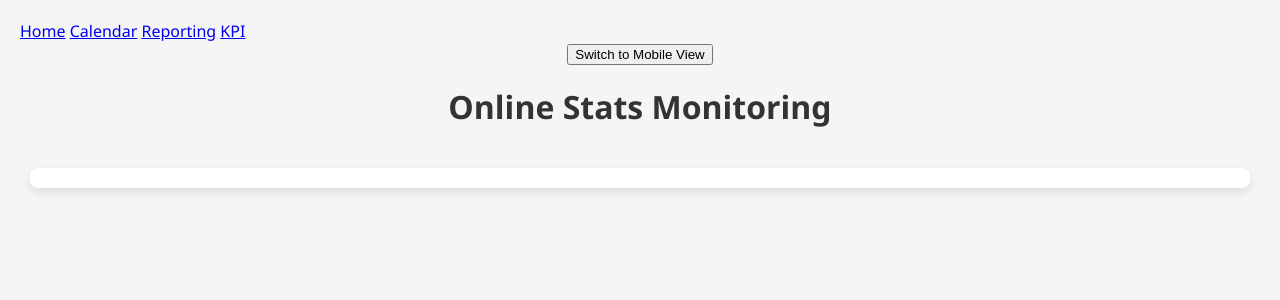
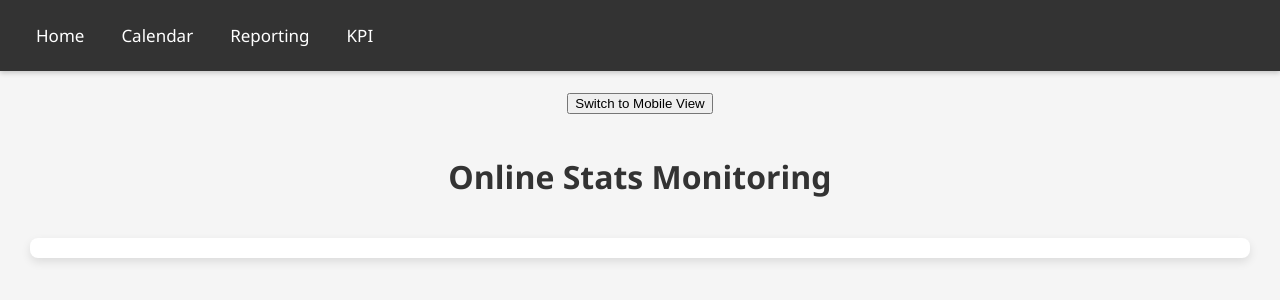
Before and after one commit to muhamadnurizanfakir/stcreporting, a website: page index.html in a window 1280 px wide. Drawn offline with Linux system fonts and the light colour scheme; no server answers.

Commit message:
Update style.css

```diff
--- a/style.css
+++ b/style.css
@@ -1,36 +1,68 @@
 body {
-  /* Thinner font stacks */
+  /* Thinner font stack */
   font-family: "Segoe UI", "Helvetica Neue", Helvetica, Arial, sans-serif;
-  margin: 0; /* Changed to 0 for better mobile edge-to-edge look */
-  padding: 20px;
+  margin: 0; /* Reset margin for full-width navbar */
+  padding: 0; /* Reset padding */
   background-color: #f5f5f5;
 }
+
+/* --- New Navbar Styles --- */
+.navbar {
+    background-color: #333; /* Dark background */
+    overflow: hidden;
+    padding: 10px 20px;
+    margin-bottom: 20px; /* Space below the bar */
+    box-shadow: 0 2px 5px rgba(0,0,0,0.2);
+}
+
+.navbar a {
+    float: left;
+    display: block;
+    color: white;
+    text-align: center;
+    padding: 14px 16px;
+    text-decoration: none;
+    font-size: 17px;
+    border-radius: 5px;
+    transition: background-color 0.3s;
+    margin-right: 5px;
+}
+
+.navbar a:hover {
+    background-color: #555;
+}
+/* ------------------------- */
 
 h1 {
   text-align: center;
   color: #333;
-  margin-top: 0;
+  padding-top: 20px; /* Add space above the title */
 }
 
 #calendar {
-  /* MOBILE DEFAULT: Calendar takes 95% of the screen width */
+  /* Responsive Calendar Settings (Mobile Default) */
   max-width: 95%;
   margin: 40px auto;
   background-color: #fff;
-  padding: 10px; /* Reduced padding for mobile */
+  padding: 10px;
   border-radius: 8px;
   box-shadow: 0 4px 10px rgba(0,0,0,0.1);
 }
 
-/* DESKTOP/TABLET OPTIMIZATION: Only apply 1200px width on larger screens */
+/* Desktop/Tablet Optimization */
 @media (min-width: 1000px) {
     #calendar {
         max-width: 1200px;
     }
 }
 
-
 /* Smaller Event Font Size */
 #calendar .fc-event-title {
     font-size: 0.8em;
 }
+
+/* Manual Override Class for Mobile View */
+#calendar.mobile-view {
+    max-width: 400px;
+    width: 100%;
+}
```
